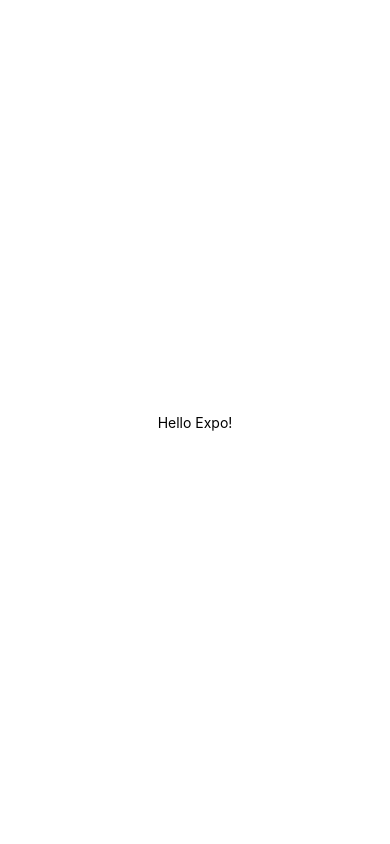
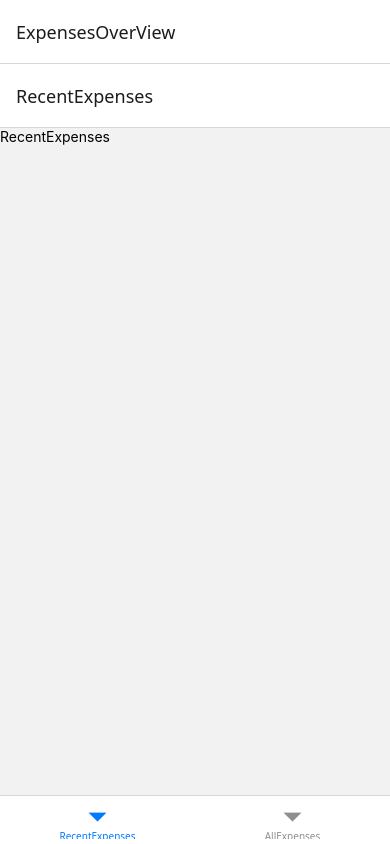
Before and after one commit to baodev97/ExpenseTrackApp, a React Native app: screen / in a window 390 px wide. Built offline with nearby package versions, Linux system fonts and the light colour scheme.

Commit message:
adding navigation & configuring Navigation

```diff
--- a/App.tsx
+++ b/App.tsx
@@ -1,9 +1,35 @@
-import { Text, View } from "react-native";
+import { createBottomTabNavigator } from '@react-navigation/bottom-tabs';
+import { NavigationContainer } from '@react-navigation/native';
+import { createNativeStackNavigator } from '@react-navigation/native-stack';
+
+import { StatusBar } from "react-native";
+import AllExpenses from "./screens/AllExpenses";
+import ManageExpenses from './screens/ManageExpense';
+import RecentExpenses from './screens/RecentExpenses';
+
+const Stack = createNativeStackNavigator();
+const BottomTabs = createBottomTabNavigator();
+
+function ExpensesOverview(){
+  return (
+    <BottomTabs.Navigator>
+      <BottomTabs.Screen name='RecentExpenses' component={RecentExpenses}/>
+      <BottomTabs.Screen name='AllExpenses' component={AllExpenses}/>
+    </BottomTabs.Navigator>
+  )
+}
+
 
 export default function App() {
   return (
-    <View style={{ flex: 1, justifyContent: "center", alignItems: "center" }}>
-      <Text>Hello Expo!</Text>
-    </View>
+    <>
+      <StatusBar barStyle={"dark-content"}/>
+      <NavigationContainer>
+        <Stack.Navigator initialRouteName='ExpensesOverView'>
+          <Stack.Screen name="ExpensesOverView" component={ExpensesOverview}/>
+          <Stack.Screen name="ManageExpense" component={ManageExpenses}/>
+        </Stack.Navigator>
+      </NavigationContainer>
+    </>
   );
 }
--- a/package.json
+++ b/package.json
@@ -12,9 +12,10 @@
   },
   "dependencies": {
     "@expo/vector-icons": "^15.0.3",
-    "@react-navigation/bottom-tabs": "^7.4.0",
+    "@react-navigation/bottom-tabs": "^7.8.11",
     "@react-navigation/elements": "^2.6.3",
     "@react-navigation/native": "^7.1.8",
+    "@react-navigation/native-stack": "^7.8.5",
     "expo": "~54.0.25",
     "expo-constants": "~18.0.10",
     "expo-font": "~14.0.9",
```
Also changed, not shown: 1 other file (tests, documents, lock files or other folders).
